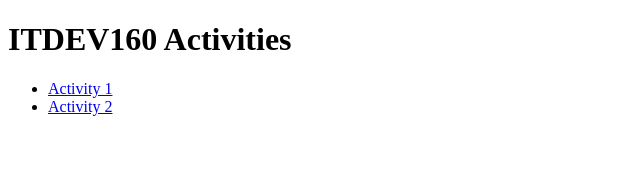
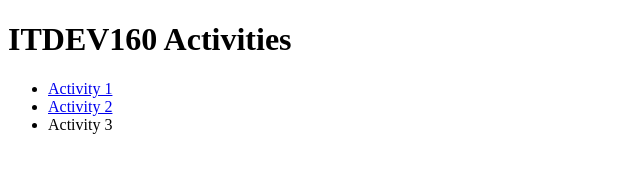
Before and after one commit to itdev160-sp2021/paul-satterlee, a plain HTML site: page index.html in a window 1280 px wide. Shown: the full height of the page, 0-640 px from the left. Drawn offline with Linux system fonts and the light colour scheme.

Commit message:
Activity database

```diff
--- a/index.html
+++ b/index.html
@@ -10,6 +10,7 @@
     <ul>
         <li><a href="activity-1/index.html" alt="Activity 1" target="_blank">Activity 1</a></li>
         <li><a href="activity-2/index.html" alt="Activity 2" target="_blank">Activity 2</a></li>
+        <li>Activity 3</li>
     </ul>
 </body>
 </html>
```
